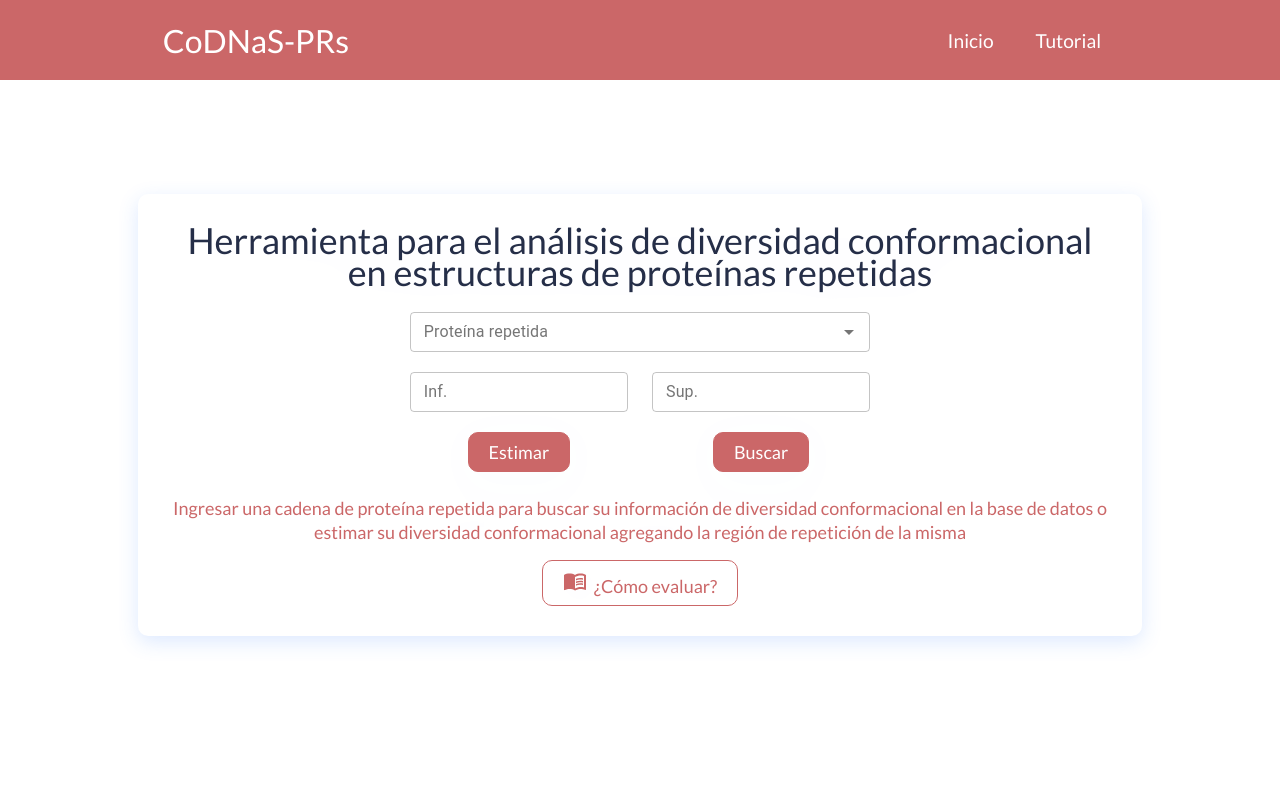
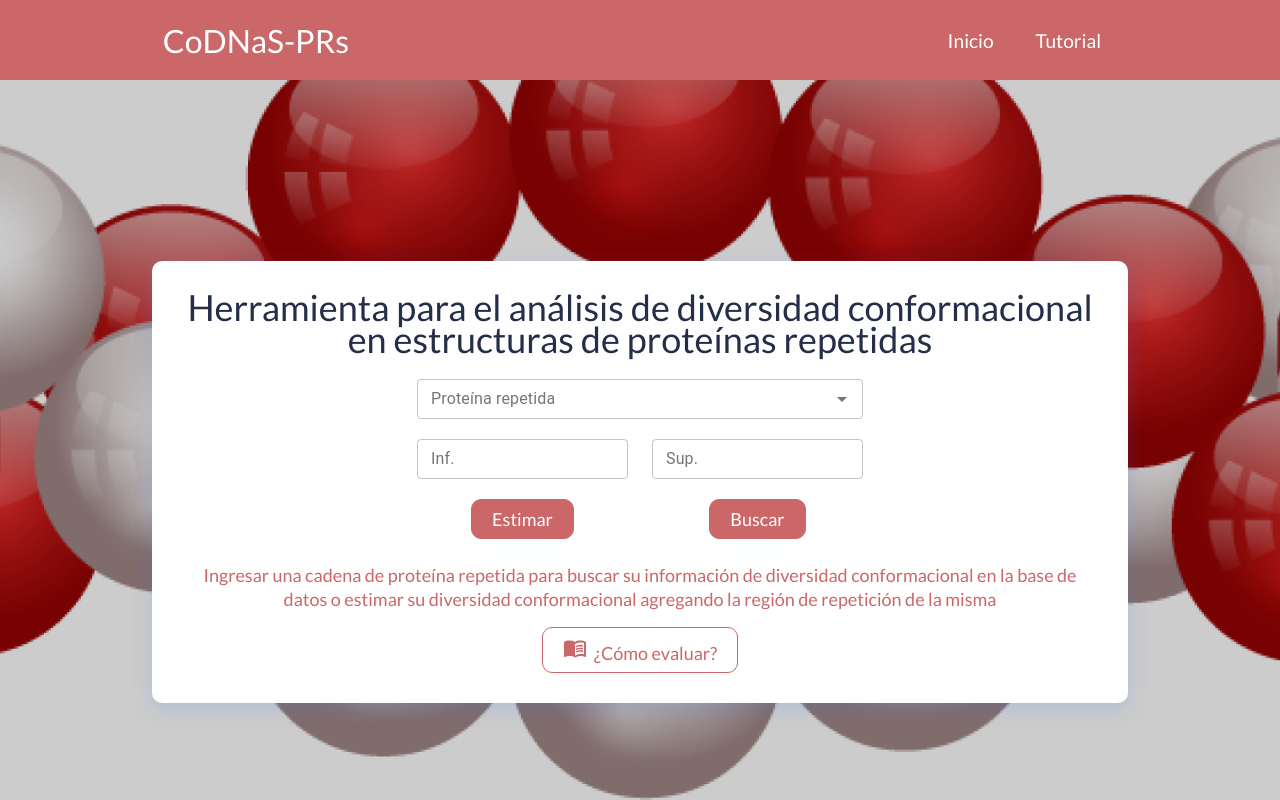
Before and after one commit to SfrRonaldo/codnas-prs-tesis, a React (Create React App) app in the folder codnas-prs-web/: page / in a window 1280 px wide. Built offline with nearby package versions, Linux system fonts and the light colour scheme.

Commit message:
background

```diff
--- a/codnas-prs-web/src/index.css
+++ b/codnas-prs-web/src/index.css
@@ -1,6 +1,5 @@
 .cards {
-  padding: 4rem;
-  background: #fff;
+  padding-top: 12rem
 }
 
 h1 {
@@ -18,7 +17,7 @@ h1 {
 
 .cards__wrapper {
   position: relative;
-  margin: 50px 0 45px;
+  margin: 40px 0 45px;
 }
 
 .cards__items {
@@ -30,6 +29,7 @@ h1 {
   flex: 1;
   margin: 0 1rem;
   border-radius: 10px;
+  background:#fff;
 }
 
 .cards__item__paper {
--- /dev/null
+++ b/codnas-prs-web/src/pages/home/index.css
@@ -0,0 +1,12 @@
+.container {
+  background: url('../../assets/img-home.png') center center/cover no-repeat;
+  height: 100vh;
+  width: 100%;
+  display: flex;
+  flex-direction: column;
+  justify-content: center;
+  align-items: center;
+  box-shadow: inset 0 0 0 1000px rgba(0, 0, 0, 0.2);
+  object-fit: contain;
+  margin-top: -80px;
+}
--- a/codnas-prs-web/src/pages/home/index.js
+++ b/codnas-prs-web/src/pages/home/index.js
@@ -1,15 +1,16 @@
-import React, { Fragment } from "react";
+import React from "react";
 import Search from "../../components/search";
+import "./index.css";
 
 const Home = () => {
   return (
-    <Fragment>
+    <div className="container">
       <Search
         title="Herramienta para el análisis de diversidad conformacional en estructuras de proteínas repetidas"
         text="Ingresar una cadena de proteína repetida para buscar su información de diversidad conformacional en la base de datos o estimar su diversidad conformacional agregando la región de repetición de la misma"
         color="primary"
       />
-    </Fragment>
+    </div>
   );
 };
 
```
Also changed, not shown: codnas-prs-web/src/assets/img-home.png (added).
